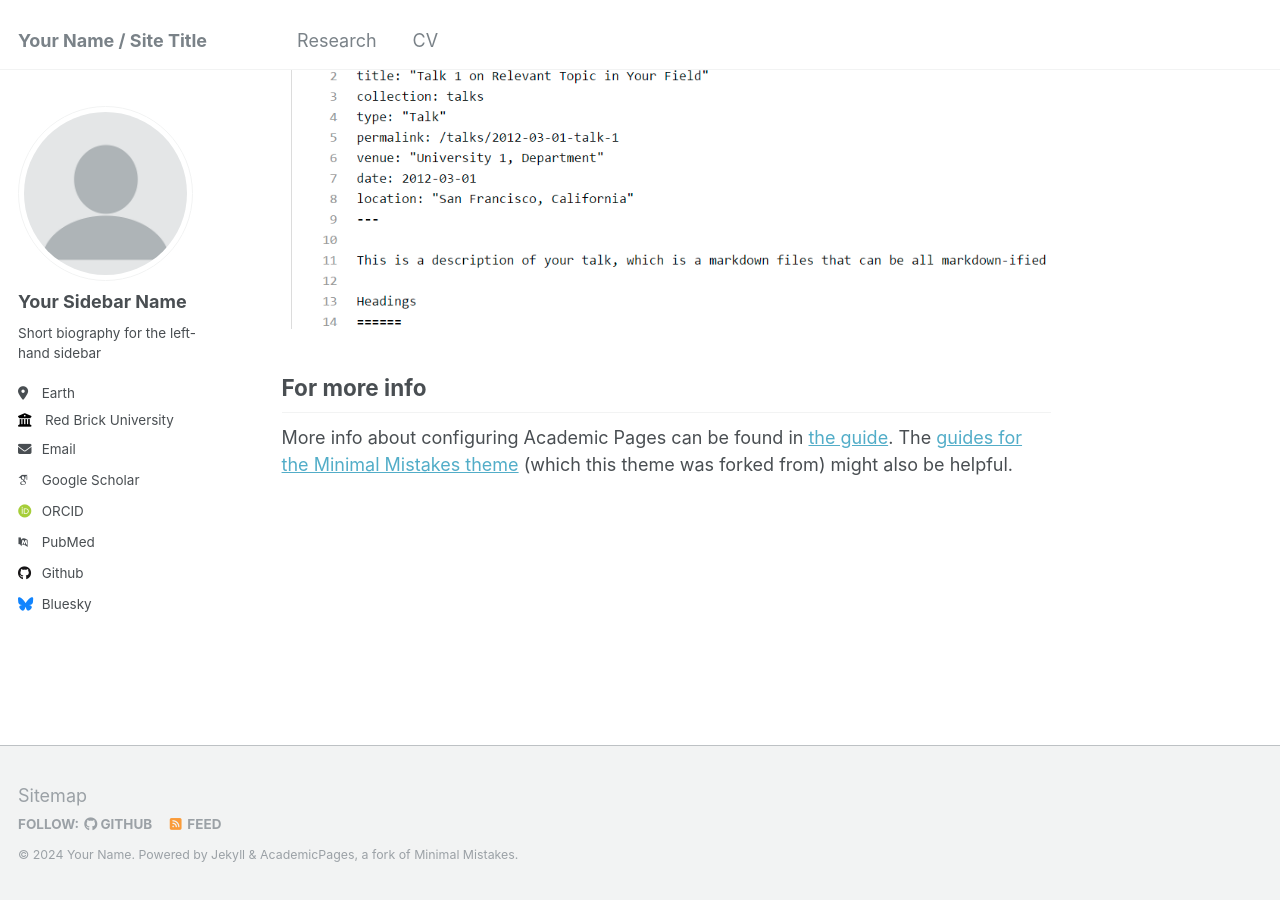
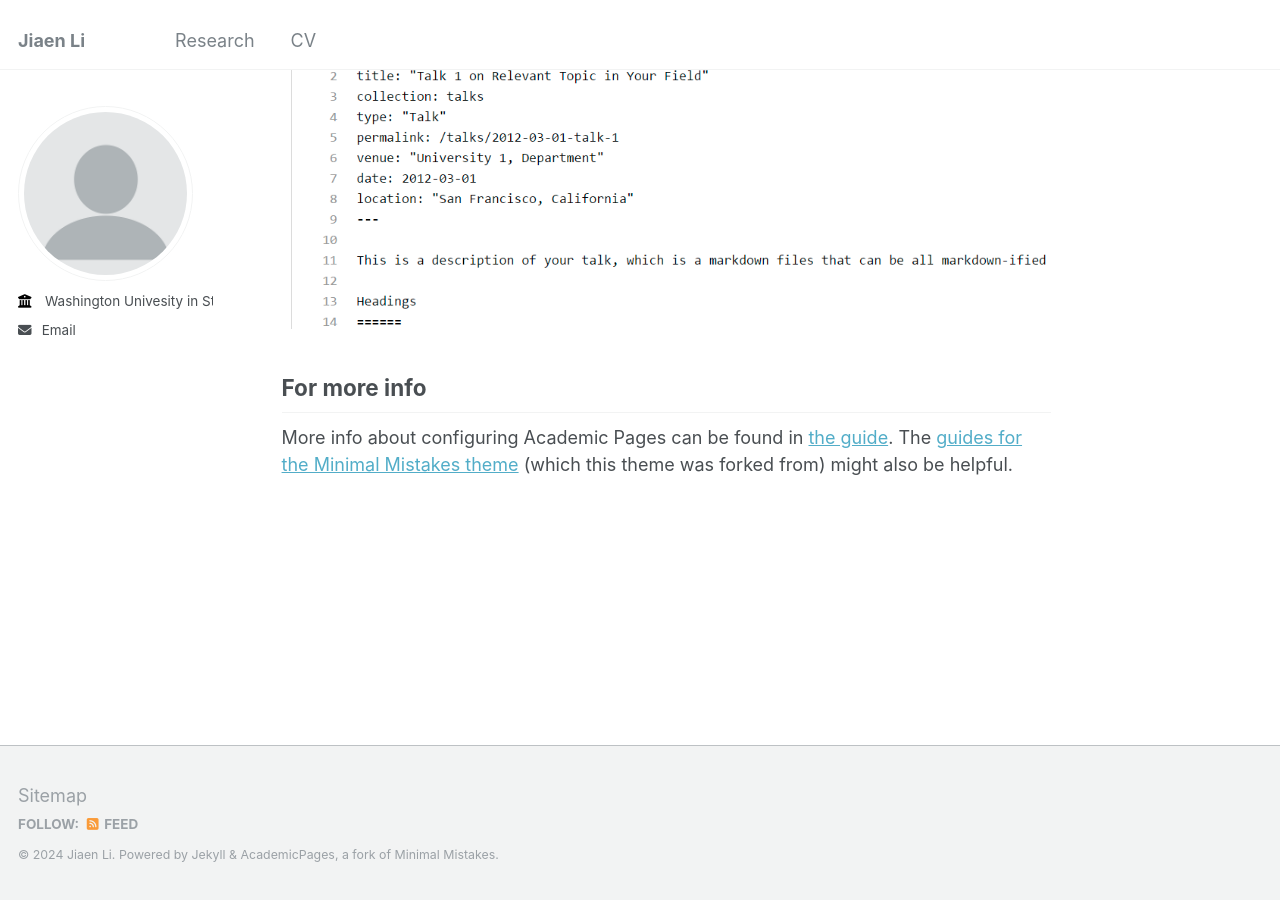
Before and after one commit to jiaen-li/jiaen-li.github.io, a Jekyll site: the page built from _pages/about.md, in a window 1280 px wide and 900 px high, scrolled down 2660 px. Built offline with Jekyll 4.4.1, drawn with Linux system fonts in a browser that asks for light colours; some web fonts are replaced.

Commit message:
Update _config.yml

```diff
--- a/_config.yml
+++ b/_config.yml
@@ -8,13 +8,13 @@
 
 # Basic Site Settings
 locale                   : "en-US"
-title                    : "Your Name / Site Title"
+title                    : "Jiaen Li"
 title_separator          : "-"
-name                     : &name "Your Name"
-description              : &description "personal description"
-url                      : https://academicpages.github.io # the base hostname & protocol for your site e.g. "https://mmistakes.github.io"
+name                     : &name "Jiaen Li"
+description              : # &description "personal description"
+url                      : https://jiaenli.github.io # the base hostname & protocol for your site e.g. "https://mmistakes.github.io"
 baseurl                  : "" # the subpath of your site, e.g. "/blog"
-repository               : "academicpages/academicpages.github.io"
+repository               : "jiaen-li/jiaenli.github.io"
 
 # Site Author - The following control what appear as part of the author content on the side bar.
 #               If a field is blank the icon and link will not appear, otherwise it will be shown.
@@ -22,33 +22,33 @@ repository               : "academicpages/academicpages.github.io"
 author:
   # Biographic information
   avatar           : "profile.png"
-  name             : "Your Sidebar Name"
+  name             : # "Your Sidebar Name"
   pronouns         : # example: "she/her"
-  bio              : "Short biography for the left-hand sidebar"
-  location         : "Earth"
-  employer         : "Red Brick University"
+  bio              : # "Short biography for the left-hand sidebar"
+  location         : # "Earth"
+  employer         : "Washington Univesity in St. Louis"
   uri              : # URL
-  email            : "none@example.org"
+  email            : "jiaenli@wustl.edu"
 
   # Academic websites
   arxiv            : # URL - Update with the correct link to your profile
-  googlescholar    : "https://scholar.google.com/citations?user=PS_CX0AAAAAJ"
+  googlescholar    : # "https://scholar.google.com/citations?user=PS_CX0AAAAAJ"
   impactstory      : # URL
-  orcid            : "http://orcid.org/yourorcidurl"
+  orcid            : # "http://orcid.org/yourorcidurl"
   semantic         : # URL
-  pubmed           : "https://www.ncbi.nlm.nih.gov/pubmed/?term=john+snow"
+  pubmed           : # "https://www.ncbi.nlm.nih.gov/pubmed/?term=john+snow"
   researchgate     : # URL
 
   # Repositories and software development
   bitbucket        : # Username - Update with your username on the site
   codepen          : # Username
   dribbble         : # Username
-  github           : "academicpages"
+  github           : # "academicpages"
   kaggle           : # Username
   stackoverflow    : # User number or user number and name (i.e., use "1" or "1/jeff-atwood")
 
   # Social media
-  bluesky          : "bsky.app" # Replace this with you Bluesky username
+  bluesky          : # "bsky.app" # Replace this with you Bluesky username
   facebook         : # Username
   flickr           : # Username
   foursquare       : # Username
@@ -78,9 +78,9 @@ publication_category:
   books:
     title: 'Books'
   manuscripts:
-    title: 'Journal Articles'
-  conferences:
-    title: 'Conference Papers'
+    title: 'Published Papers'
+  wp:
+    title: 'Working Papers'
 
 # Site Settings
 teaser                   :  # filename of teaser fallback teaser image placed in /images/, .e.g. "500x300.png"
```
